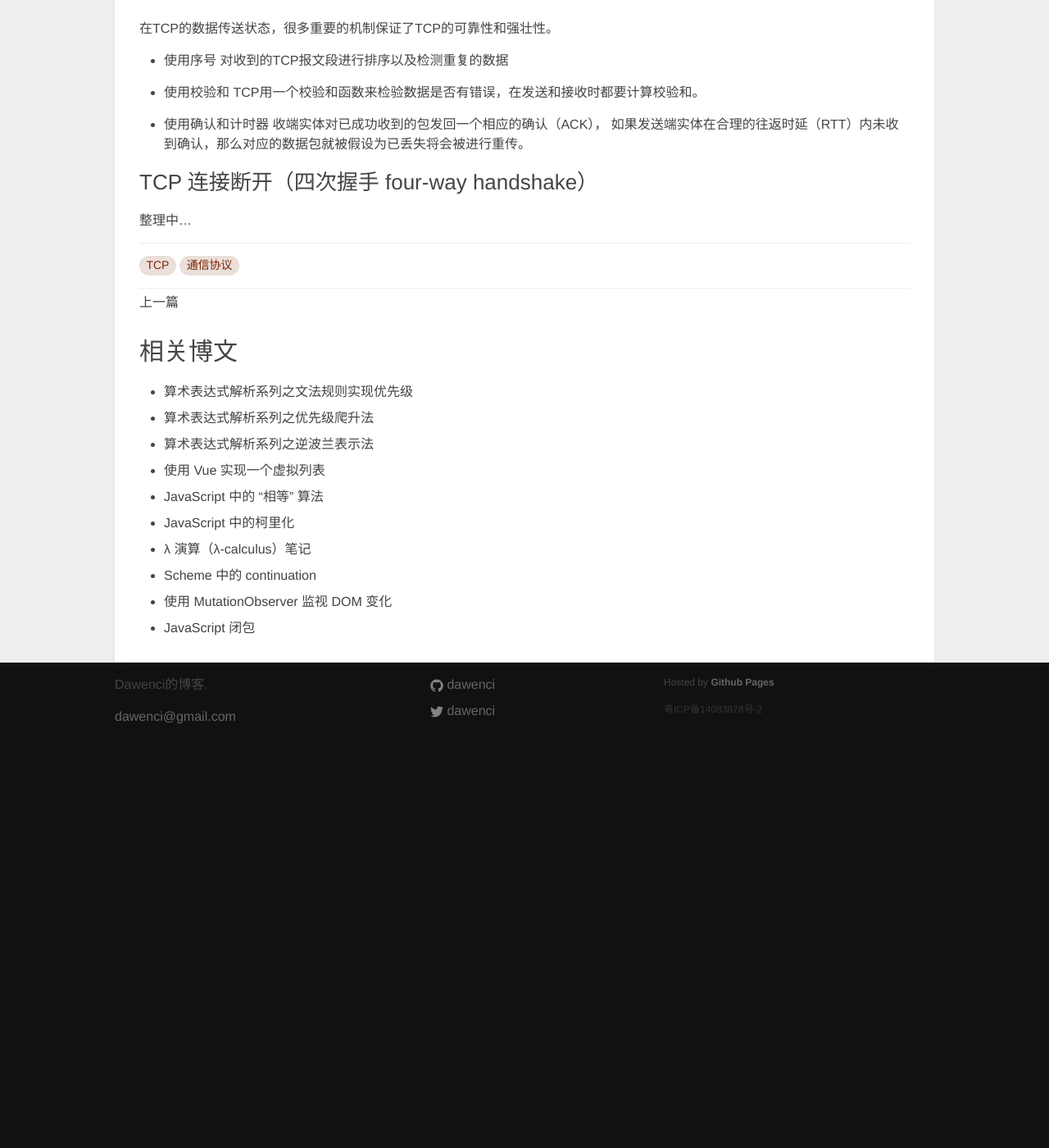
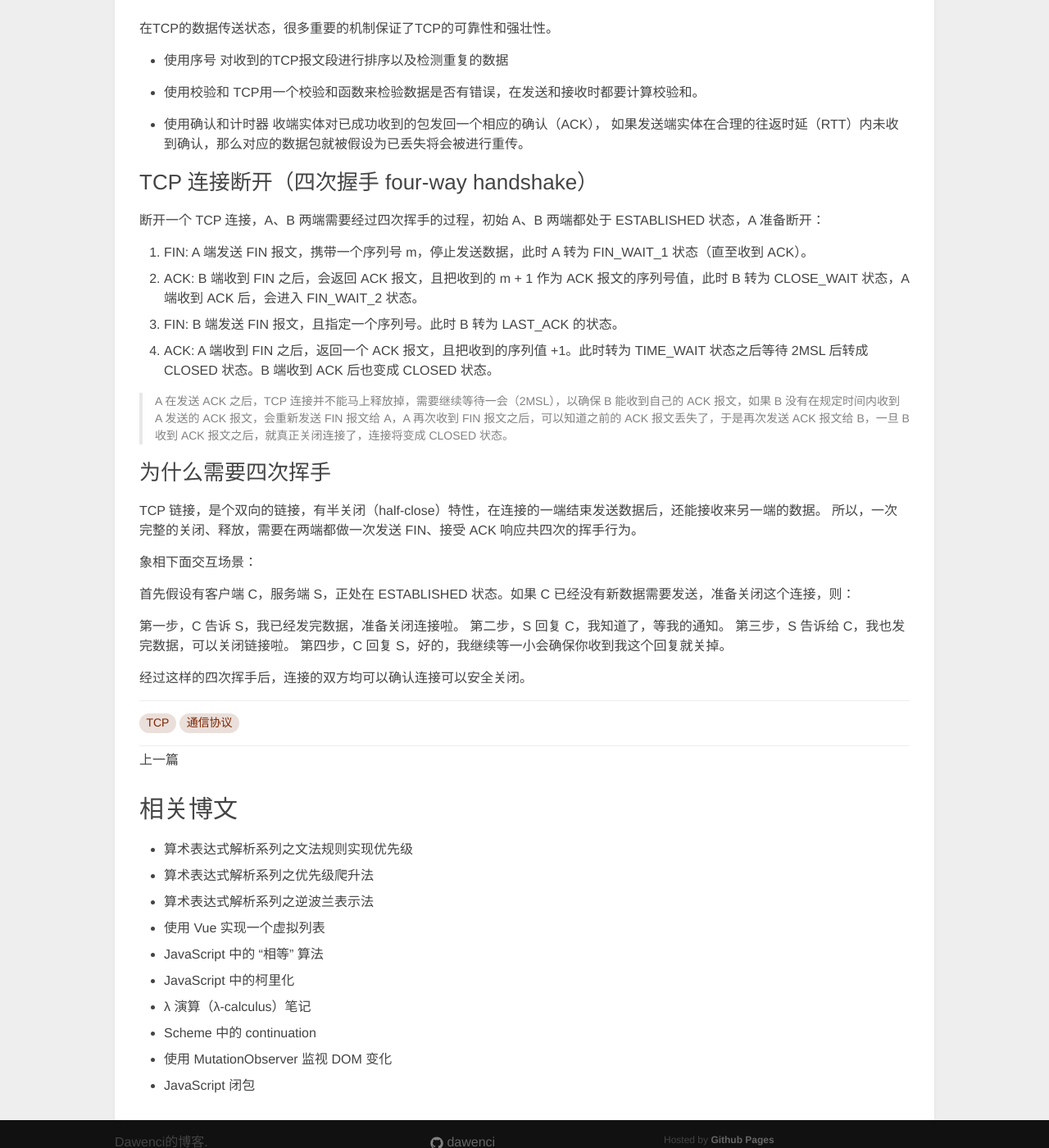
Before and after one commit to dawenci/dawenci.github.io, a Jekyll site: the page built from _posts/2016-12-08-tcp.md, in a window 1280 px wide and 1400 px high, scrolled down 1846 px. Shown: the whole window at 82% size. Built offline with Jekyll 4.4.1, drawn with Linux system fonts in a browser that asks for light colours; a style sheet for code colours, icons or effects is not loaded; before the commit the page ends 2762 px from its top, so only the background shows below that.

Commit message:
Update 2016-12-08-tcp.md

```diff
--- a/_posts/2016-12-08-tcp.md
+++ b/_posts/2016-12-08-tcp.md
@@ -102,4 +102,27 @@ TCP (Transmission Control Protocol) 是一种传输层通信协议。
 
 ### TCP 连接断开（四次握手 four-way handshake）
 
-整理中...
+断开一个 TCP 连接，A、B 两端需要经过四次挥手的过程，初始 A、B 两端都处于 ESTABLISHED 状态，A 准备断开：
+
+1. FIN: A 端发送 FIN 报文，携带一个序列号 m，停止发送数据，此时 A 转为 FIN_WAIT_1 状态（直至收到 ACK）。
+2. ACK: B 端收到 FIN 之后，会返回 ACK 报文，且把收到的 m + 1 作为 ACK 报文的序列号值，此时 B 转为 CLOSE_WAIT 状态，A 端收到 ACK 后，会进入 FIN_WAIT_2 状态。
+3. FIN: B 端发送 FIN 报文，且指定一个序列号。此时 B 转为 LAST_ACK 的状态。
+4. ACK: A 端收到 FIN 之后，返回一个 ACK 报文，且把收到的序列值 +1。此时转为 TIME_WAIT 状态之后等待 2MSL 后转成 CLOSED 状态。B 端收到 ACK 后也变成 CLOSED 状态。
+
+> A 在发送 ACK 之后，TCP 连接并不能马上释放掉，需要继续等待一会（2MSL），以确保 B 能收到自己的 ACK 报文，如果 B 没有在规定时间内收到 A 发送的 ACK 报文，会重新发送 FIN 报文给 A，A 再次收到 FIN 报文之后，可以知道之前的 ACK 报文丢失了，于是再次发送 ACK 报文给 B，一旦 B 收到 ACK 报文之后，就真正关闭连接了，连接将变成 CLOSED 状态。
+
+### 为什么需要四次挥手
+
+TCP 链接，是个双向的链接，有半关闭（half-close）特性，在连接的一端结束发送数据后，还能接收来另一端的数据。
+所以，一次完整的关闭、释放，需要在两端都做一次发送 FIN、接受 ACK 响应共四次的挥手行为。
+
+象相下面交互场景：
+
+首先假设有客户端 C，服务端 S，正处在 ESTABLISHED 状态。如果 C 已经没有新数据需要发送，准备关闭这个连接，则：
+
+第一步，C 告诉 S，我已经发完数据，准备关闭连接啦。
+第二步，S 回复 C，我知道了，等我的通知。
+第三步，S 告诉给 C，我也发完数据，可以关闭链接啦。
+第四步，C 回复 S，好的，我继续等一小会确保你收到我这个回复就关掉。
+
+经过这样的四次挥手后，连接的双方均可以确认连接可以安全关闭。
```
